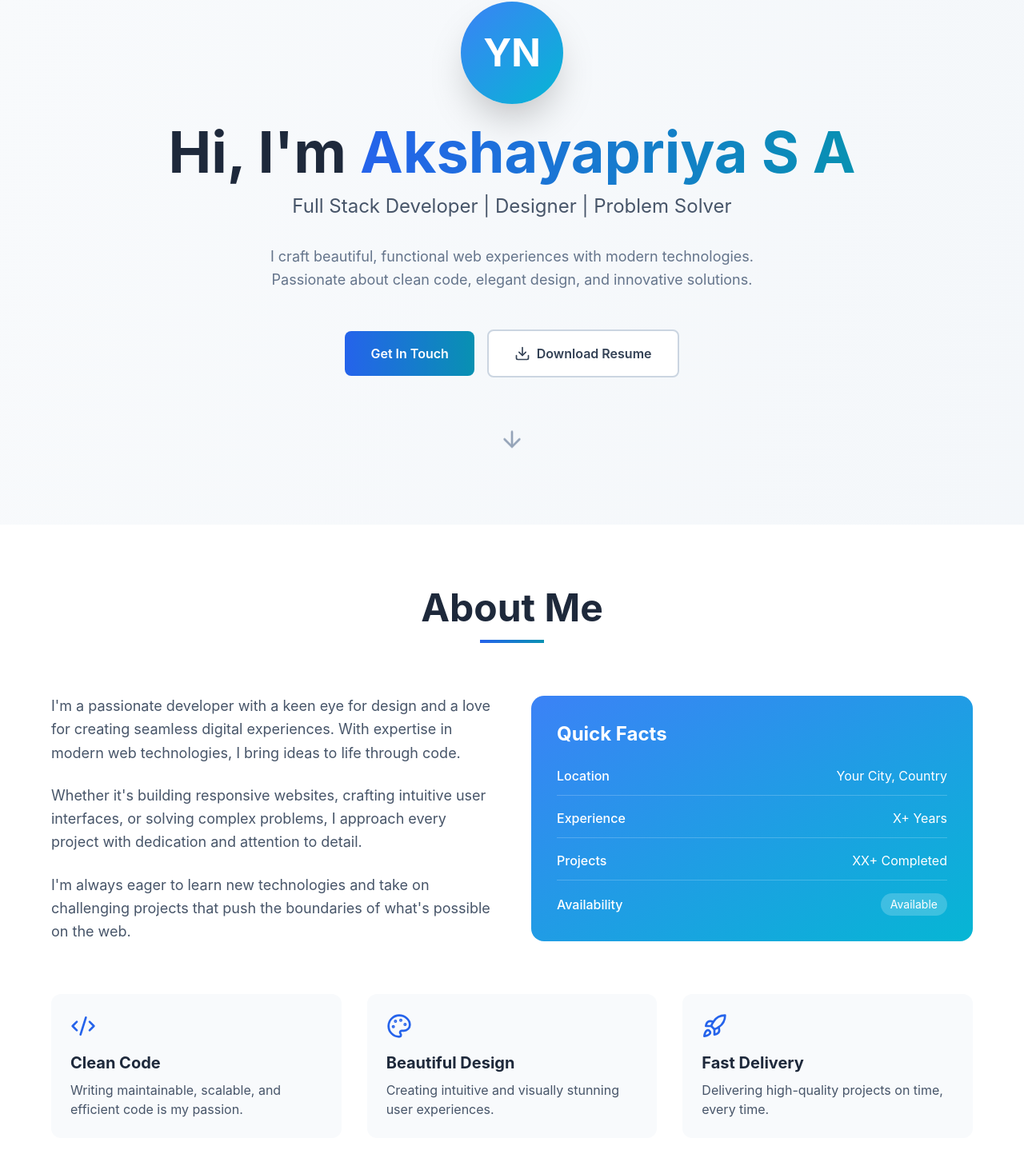
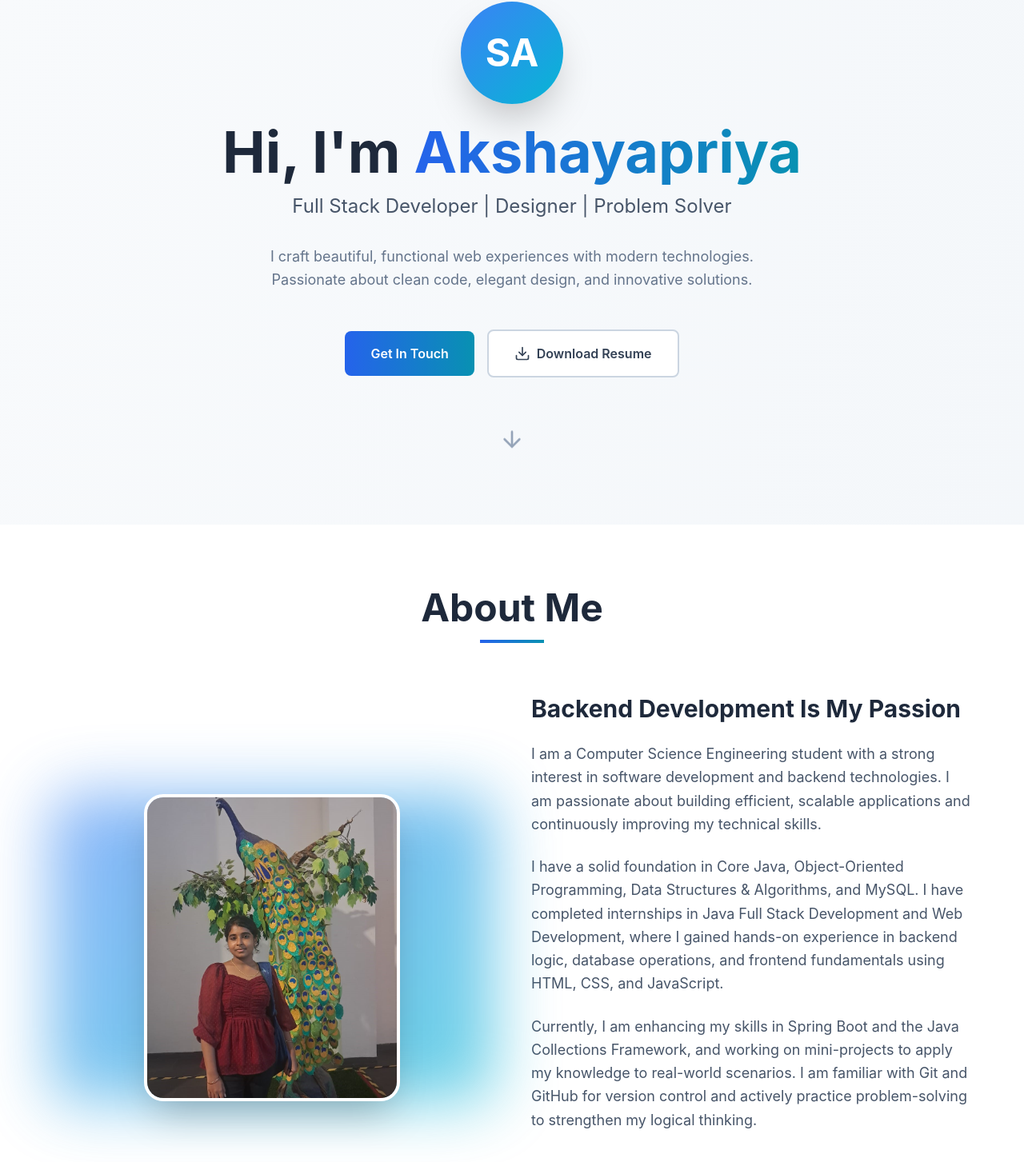
Before and after one commit to Akshayapriya15/portfolio, a React (Vite) app: page / in a window 1280 px wide. Shown: the part 144-1597 px from the top of the page at 80% size. Built offline with nearby package versions, Linux system fonts and the light colour scheme.

Commit message:
Update hero, about, contact details and add resume & profile image

```diff
--- a/src/components/About.tsx
+++ b/src/components/About.tsx
@@ -1,4 +1,4 @@
-import { Code2, Palette, Rocket } from 'lucide-react';
+import { Code2, Palette, Rocket, Download } from 'lucide-react';
 
 export default function About() {
   const highlights = [
@@ -30,42 +30,39 @@ export default function About() {
         </div>
 
         <div className="grid md:grid-cols-2 gap-12 items-center mb-16">
-          <div className="space-y-6">
+          <div className="relative order-2 md:order-1">
+            <div className="w-80 h-96 mx-auto">
+              <div className="absolute inset-0 rounded-3xl bg-gradient-to-br from-blue-500 to-cyan-500 blur-2xl opacity-60"></div>
+              <img
+                src="aki.jpg"
+                alt="Profile"
+                className="w-full h-full rounded-3xl object-cover shadow-2xl relative z-10 border-4 border-white"
+              />
+            </div>
+          </div>
+
+          <div className="space-y-6 order-1 md:order-2">
+            <h3 className="text-3xl font-bold text-slate-800 mb-4">
+              Backend Development Is My Passion
+            </h3>
             <p className="text-lg text-slate-600 leading-relaxed">
-              I'm a passionate developer with a keen eye for design and a love for creating
-              seamless digital experiences. With expertise in modern web technologies, I bring
-              ideas to life through code.
+              I am a Computer Science Engineering student with a strong interest in software development and backend technologies. I am passionate about building efficient, scalable applications and continuously improving my technical skills.
             </p>
             <p className="text-lg text-slate-600 leading-relaxed">
-              Whether it's building responsive websites, crafting intuitive user interfaces,
-              or solving complex problems, I approach every project with dedication and attention
-              to detail.
+             I have a solid foundation in Core Java, Object-Oriented Programming, Data Structures & Algorithms, and MySQL. I have completed internships in Java Full Stack Development and Web Development, where I gained hands-on experience in backend logic, database operations, and frontend fundamentals using HTML, CSS, and JavaScript.
             </p>
             <p className="text-lg text-slate-600 leading-relaxed">
-              I'm always eager to learn new technologies and take on challenging projects that
-              push the boundaries of what's possible on the web.
+             Currently, I am enhancing my skills in Spring Boot and the Java Collections Framework, and working on mini-projects to apply my knowledge to real-world scenarios. I am familiar with Git and GitHub for version control and actively practice problem-solving to strengthen my logical thinking.
             </p>
-          </div>
-
-          <div className="bg-gradient-to-br from-blue-500 to-cyan-500 rounded-2xl p-8 text-white">
-            <h3 className="text-2xl font-bold mb-6">Quick Facts</h3>
-            <div className="space-y-4">
-              <div className="flex justify-between items-center border-b border-white/20 pb-3">
-                <span className="font-medium">Location</span>
-                <span>Your City, Country</span>
-              </div>
-              <div className="flex justify-between items-center border-b border-white/20 pb-3">
-                <span className="font-medium">Experience</span>
-                <span>X+ Years</span>
-              </div>
-              <div className="flex justify-between items-center border-b border-white/20 pb-3">
-                <span className="font-medium">Projects</span>
-                <span>XX+ Completed</span>
-              </div>
-              <div className="flex justify-between items-center">
-                <span className="font-medium">Availability</span>
-                <span className="px-3 py-1 bg-white/20 rounded-full text-sm">Available</span>
-              </div>
+            <div className="pt-4">
+              <a
+                href="Akshayapriya S A_resume.pdf"
+                download
+                className="inline-flex items-center gap-2 px-6 py-3 bg-gradient-to-r from-blue-600 to-cyan-600 text-white rounded-lg font-semibold hover:shadow-lg transform hover:-translate-y-1 transition-all duration-200"
+              >
+                <Download size={20} />
+                Download CV
+              </a>
             </div>
           </div>
         </div>
--- a/src/components/Contact.tsx
+++ b/src/components/Contact.tsx
@@ -5,36 +5,36 @@ export default function Contact() {
     {
       icon: <MessageCircle size={24} />,
       label: 'WhatsApp',
-      value: '+1234567890',
-      link: 'https://wa.me/1234567890',
+      value: '+91 63806 51142',
+      link: 'https://wa.me/916380651142',
       color: 'from-green-500 to-green-600',
     },
     {
       icon: <Linkedin size={24} />,
       label: 'LinkedIn',
-      value: 'your-profile',
-      link: 'https://linkedin.com/in/your-profile',
+      value: 'Akshaya Priya',
+      link: 'https://linkedin.com/in/akshayapriya-s-a-aba271274',
       color: 'from-blue-600 to-blue-700',
     },
     {
       icon: <Github size={24} />,
       label: 'GitHub',
-      value: 'yourusername',
-      link: 'https://github.com/yourusername',
+      value: 'Akshayapriya15',
+      link: 'https://github.com/Akshayapriya15',
       color: 'from-slate-700 to-slate-900',
     },
     {
       icon: <Mail size={24} />,
       label: 'Email',
-      value: 'your.email@example.com',
-      link: 'mailto:your.email@example.com',
+      value: 'akshayapriya15112004@gmail.com',
+      link: 'https://mail.google.com/mail/?view=cm&fs=1&to=akshayapriya15112004@gmail.com',
       color: 'from-red-500 to-red-600',
     },
     {
       icon: <Phone size={24} />,
       label: 'Phone',
-      value: '+1 (234) 567-890',
-      link: 'tel:+1234567890',
+      value: '+91 63806 51142',
+      link: 'tel:+916380651142',
       color: 'from-cyan-500 to-cyan-600',
     },
   ];
--- a/src/components/Hero.tsx
+++ b/src/components/Hero.tsx
@@ -11,10 +11,10 @@ export default function Hero() {
       <div className="max-w-4xl mx-auto text-center">
         <div className="mb-8 animate-fade-in">
           <div className="w-32 h-32 mx-auto mb-6 rounded-full bg-gradient-to-br from-blue-500 to-cyan-500 flex items-center justify-center text-white text-5xl font-bold shadow-2xl">
-            YN
+            SA
           </div>
           <h1 className="text-5xl md:text-7xl font-bold text-slate-800 mb-4">
-            Hi, I'm <span className="bg-gradient-to-r from-blue-600 to-cyan-600 bg-clip-text text-transparent">Akshayapriya S A</span>
+            Hi, I'm <span className="bg-gradient-to-r from-blue-600 to-cyan-600 bg-clip-text text-transparent">Akshayapriya</span>
           </h1>
           <p className="text-xl md:text-2xl text-slate-600 mb-8">
             Full Stack Developer | Designer | Problem Solver
@@ -33,7 +33,7 @@ export default function Hero() {
             Get In Touch
           </button>
           <a
-            href="/resume.pdf"
+            href="Akshayapriya S A_resume.pdf"
             download
             className="px-8 py-4 bg-white text-slate-700 rounded-lg font-semibold border-2 border-slate-300 hover:border-blue-600 hover:text-blue-600 hover:shadow-lg transform hover:-translate-y-1 transition-all duration-200 flex items-center gap-2"
           >
```
Also changed, not shown: aki.jpg (added), 1 other file (tests, documents, lock files or other folders).
